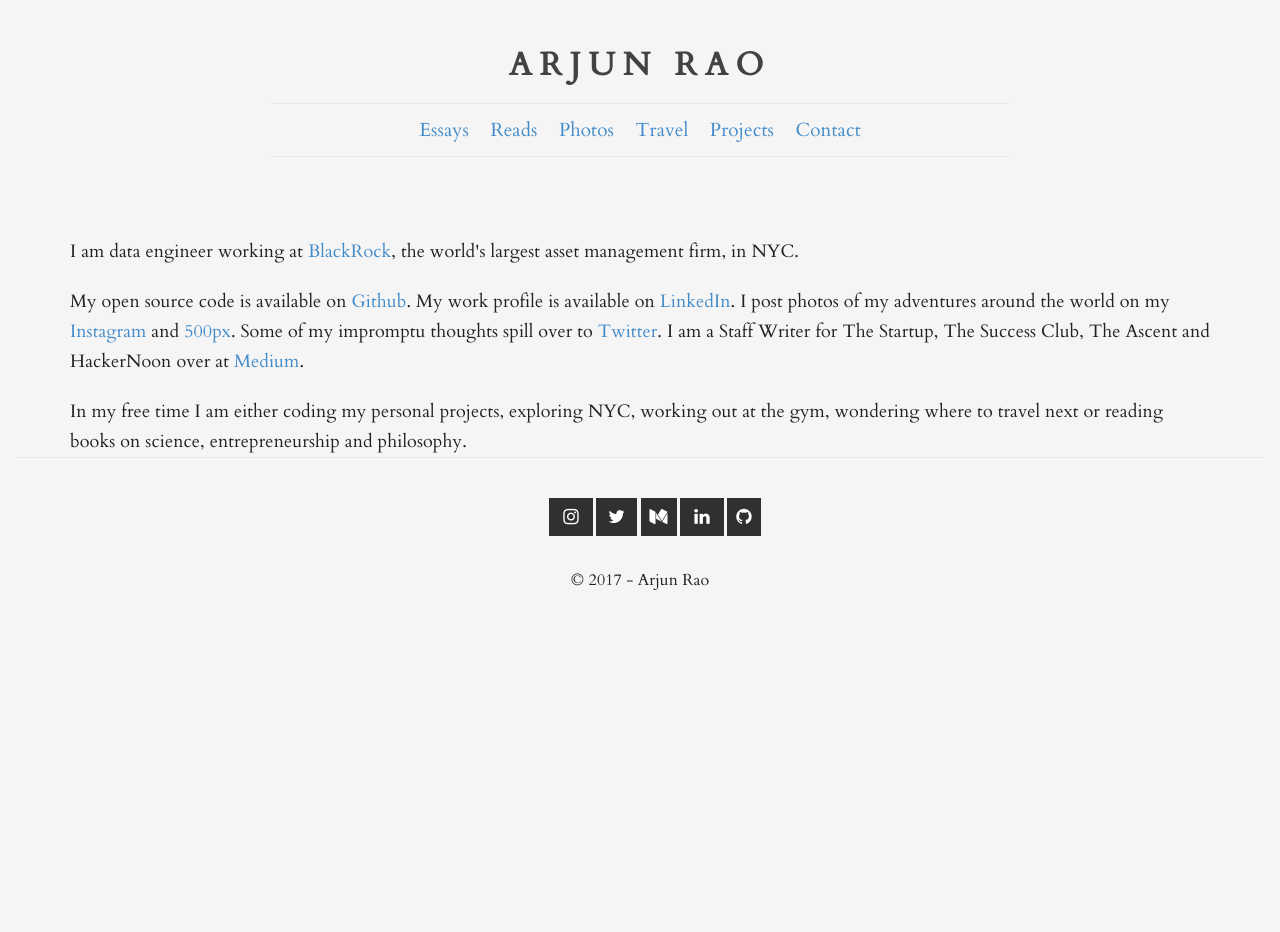
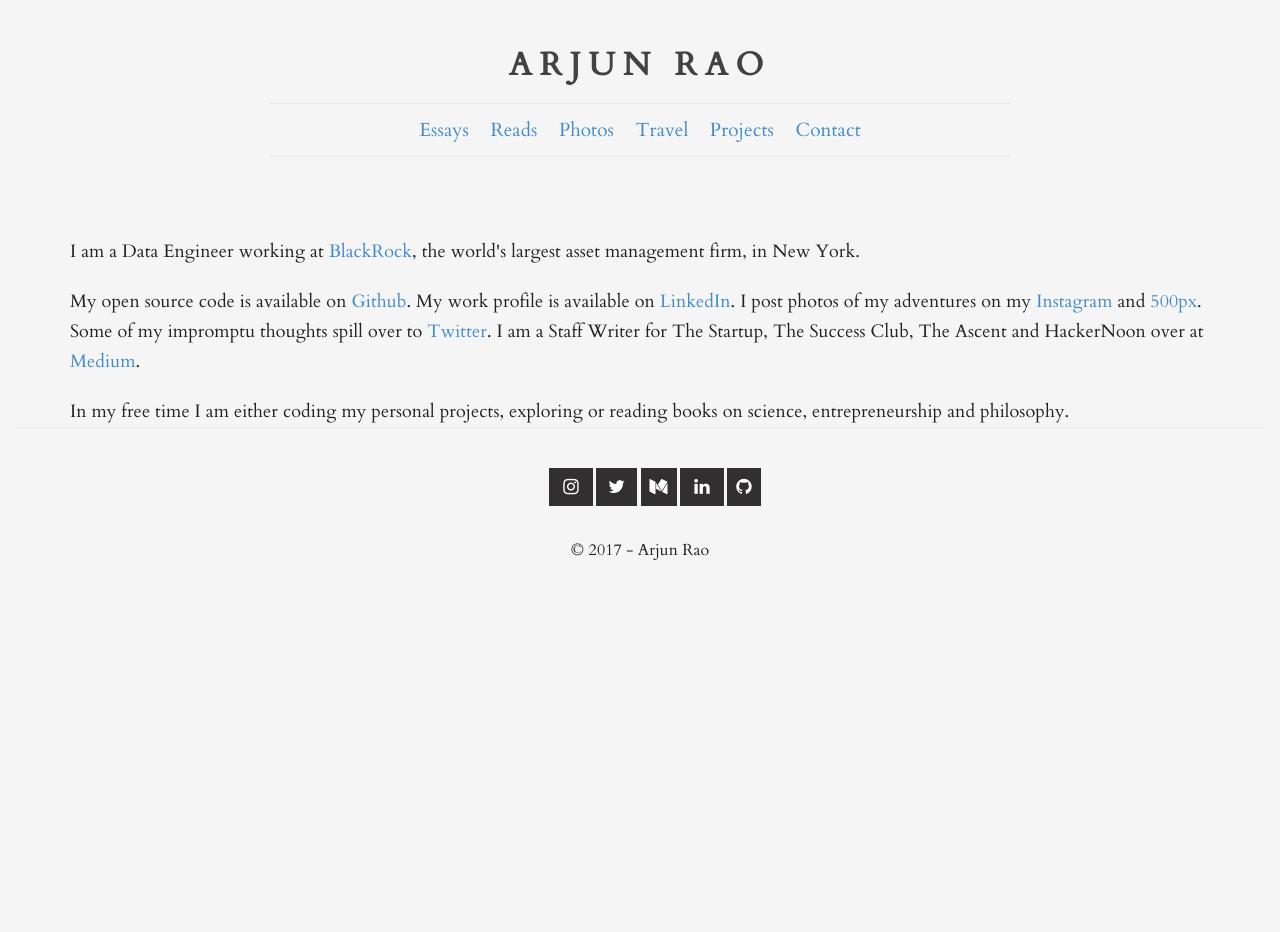
Before and after one commit to arjunrao87/arjunrao.co-v1, a Jekyll site: the page built from index.html, in a window 1280 px wide. Built offline with Jekyll 4.4.1, drawn with Linux system fonts in a browser that asks for light colours; nearby versions of some CDN libraries; comment, search, counter and statistics services are not loaded.

Commit message:
Updating homepage

```diff
--- a/_includes/home.html
+++ b/_includes/home.html
@@ -3,11 +3,11 @@
   <br />
   <br />
   <br />
-  <home-text>I am data engineer working at <a href="https://www.blackrock.com" target="_blank">BlackRock</a>, the world's largest asset management firm, in NYC. </home-text>
+  <home-text>I am a Data Engineer working at <a href="https://www.blackrock.com" target="_blank">BlackRock</a>, the world's largest asset management firm, in New York. </home-text>
   <br />
   <br />
-  <home-text>My open source code is available on <a href="http://github.com/arjunrao87" target="_blank">Github</a>. My work profile is available on <a href="https://www.linkedin.com/in/arjunrao87" target="_blank">LinkedIn</a>. I post photos of my adventures around the world on my <a href="https://www.instagram.com/raoarjun/" target="_blank">Instagram</a> and <a href="https://500px.com/arjunrao87" target="_blank">500px</a>. Some of my impromptu thoughts spill over to <a href="https://www.twitter.com/raoarjun" target="_blank">Twitter</a>. I am a Staff Writer for The Startup, The Success Club, The Ascent and HackerNoon over at <a href="https://medium.com/@arjunrao87" target="_blank">Medium</a>. </home-text>
+  <home-text>My open source code is available on <a href="http://github.com/arjunrao87" target="_blank">Github</a>. My work profile is available on <a href="https://www.linkedin.com/in/arjunrao87" target="_blank">LinkedIn</a>. I post photos of my adventures on my <a href="https://www.instagram.com/raoarjun/" target="_blank">Instagram</a> and <a href="https://500px.com/arjunrao87" target="_blank">500px</a>. Some of my impromptu thoughts spill over to <a href="https://www.twitter.com/raoarjun" target="_blank">Twitter</a>. I am a Staff Writer for The Startup, The Success Club, The Ascent and HackerNoon over at <a href="https://medium.com/@arjunrao87" target="_blank">Medium</a>. </home-text>
   <br />
   <br />
-  <home-text>In my free time I am either coding my personal projects, exploring NYC, working out at the gym, wondering where to travel next or reading books on science, entrepreneurship and philosophy.</home-text>
+  <home-text>In my free time I am either coding my personal projects, exploring or reading books on science, entrepreneurship and philosophy.</home-text>
 </div>
```
